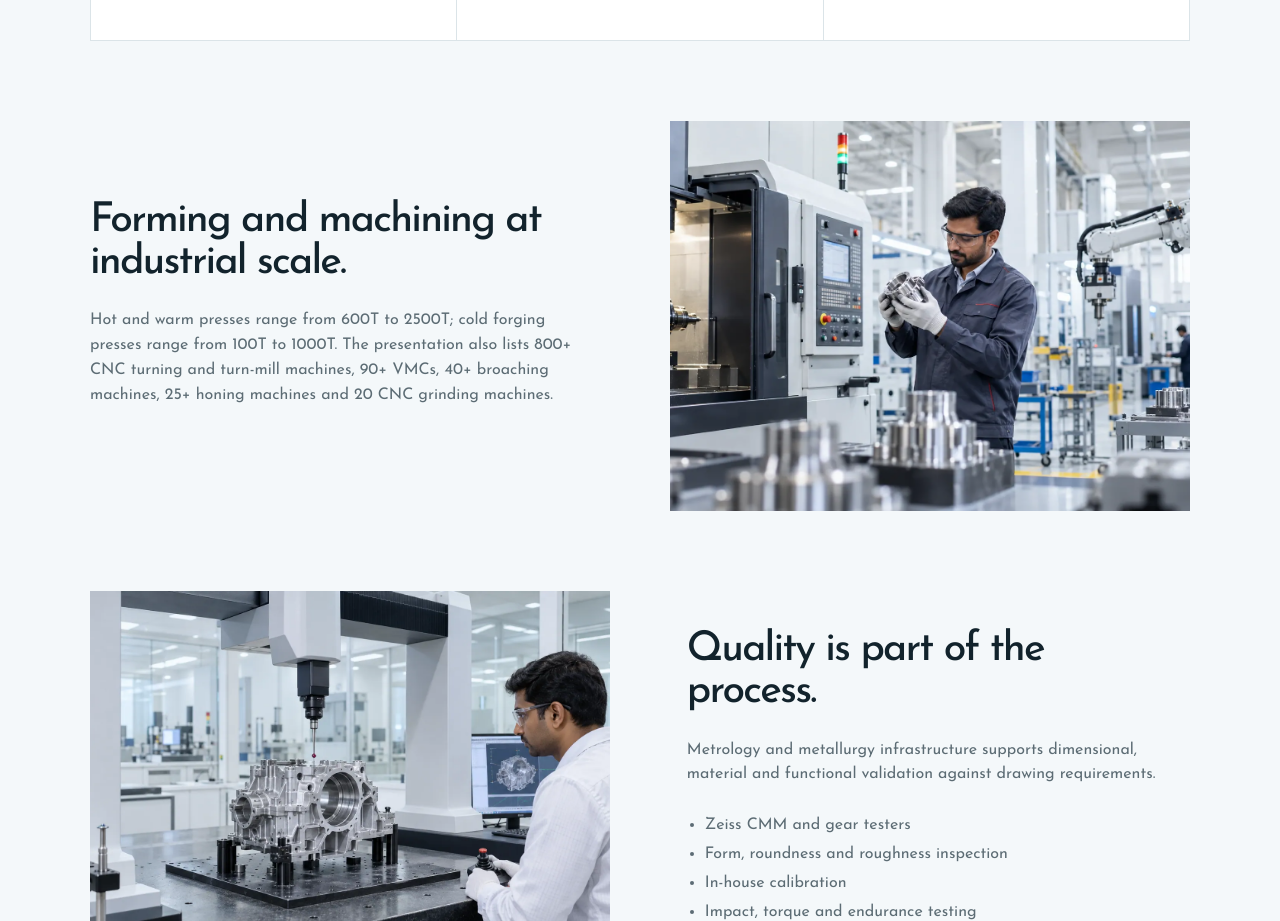
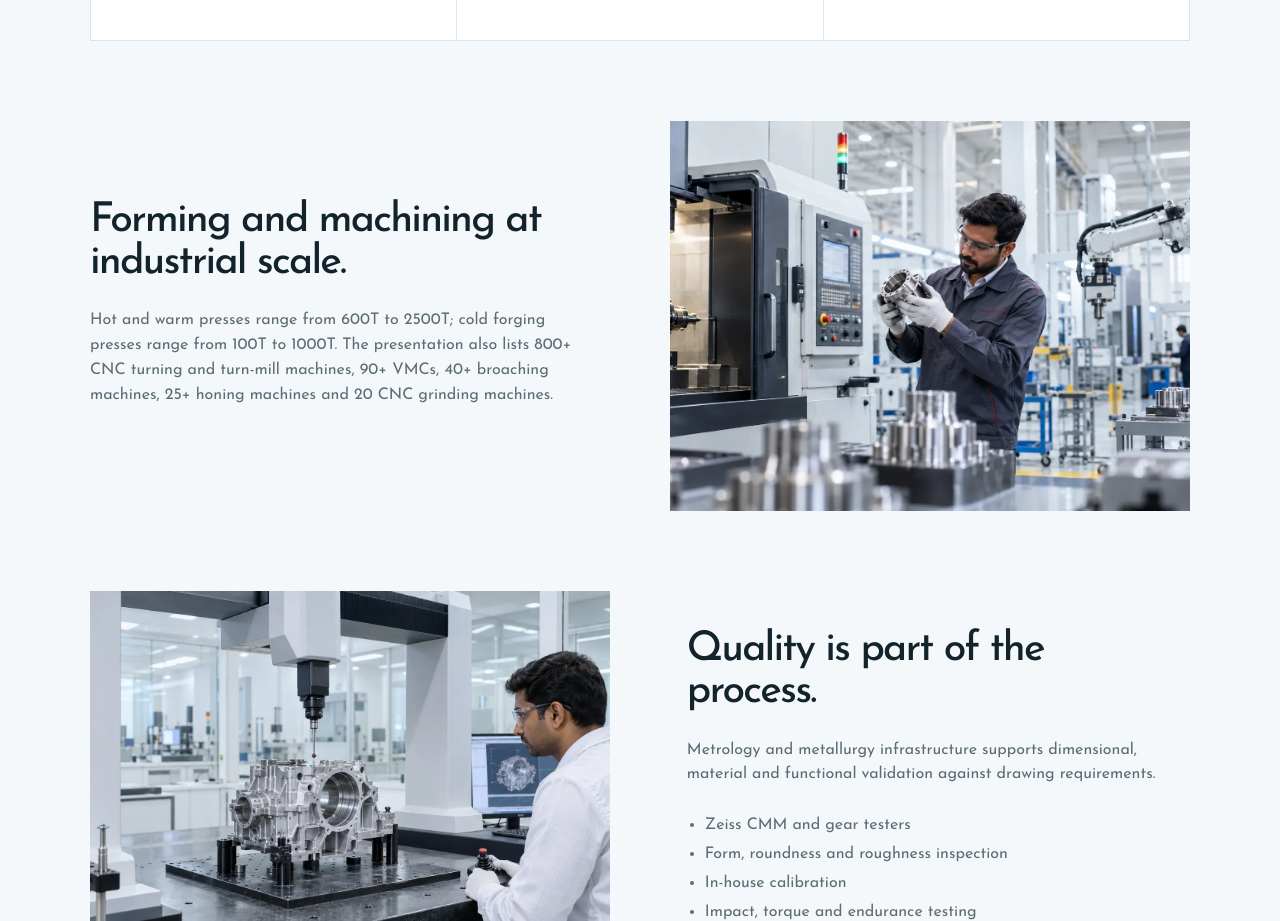
Before and after one commit to Akash-abacusdesk/highwayroop, a Next.js app: page /driveline in a window 1280 px wide. Shown: the part 1780-2701 px from the top of the page. Built offline with nearby package versions, Linux system fonts and the light colour scheme.

Commit message:
Driveline forming and machining block uses homepage about image

```diff
--- a/components/inner/BusinessSection.tsx
+++ b/components/inner/BusinessSection.tsx
@@ -56,7 +56,7 @@ export default function BusinessSection({ biz }: { biz: Business }) {
               <div className="ab-gap">
                 <Split
                   title={<>Forming and machining at industrial scale.</>}
-                  image="manufacturing-excellence" alt="Precision machining facility"
+                  image="home-about" alt="Engineer inspecting a machined component"
                 >
                   Hot and warm presses range from 600T to 2500T; cold forging presses range from 100T to 1000T. The presentation also lists 800+ CNC turning and turn-mill machines, 90+ VMCs, 40+ broaching machines, 25+ honing machines and 20 CNC grinding machines.
                 </Split>
```
